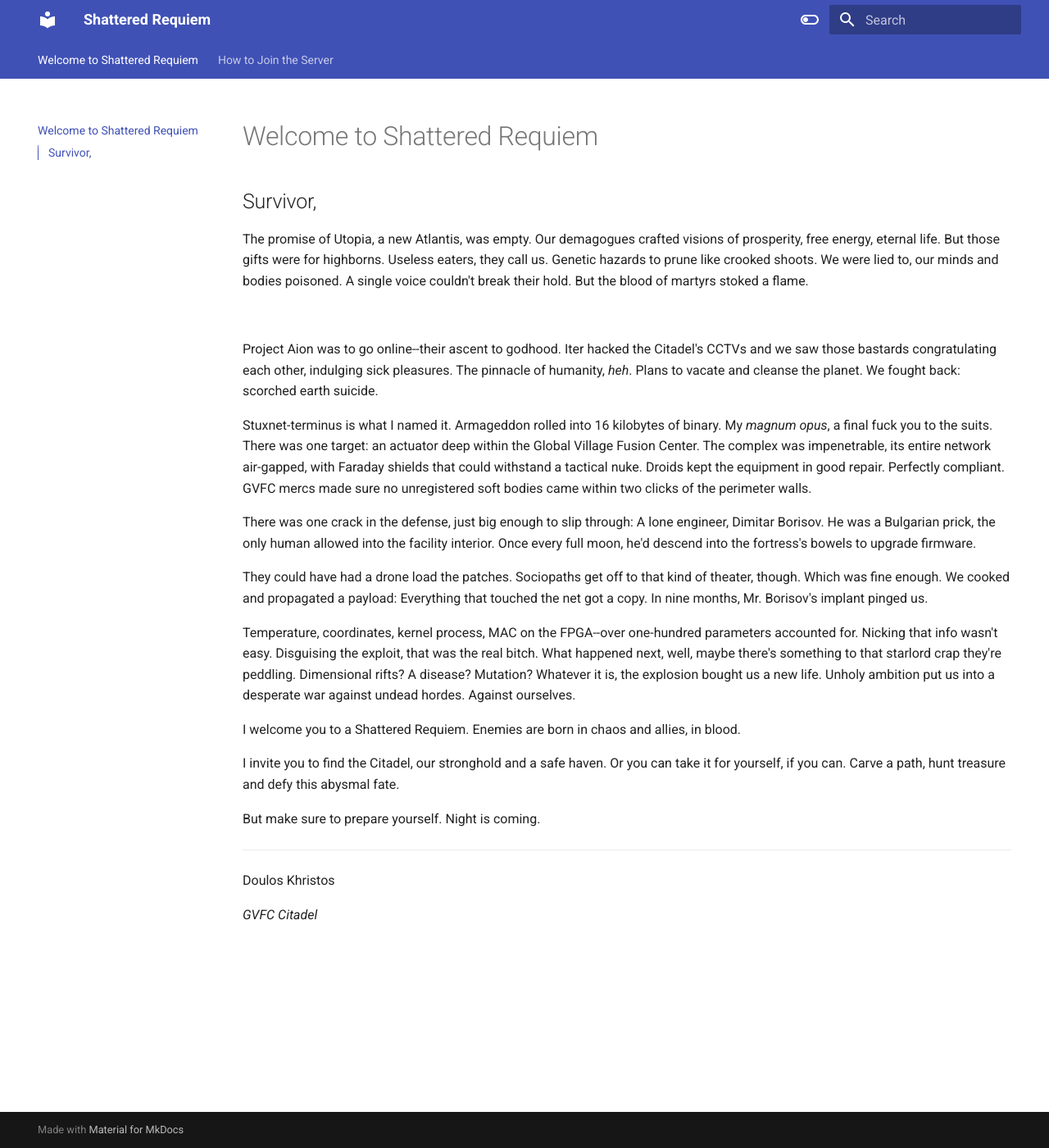
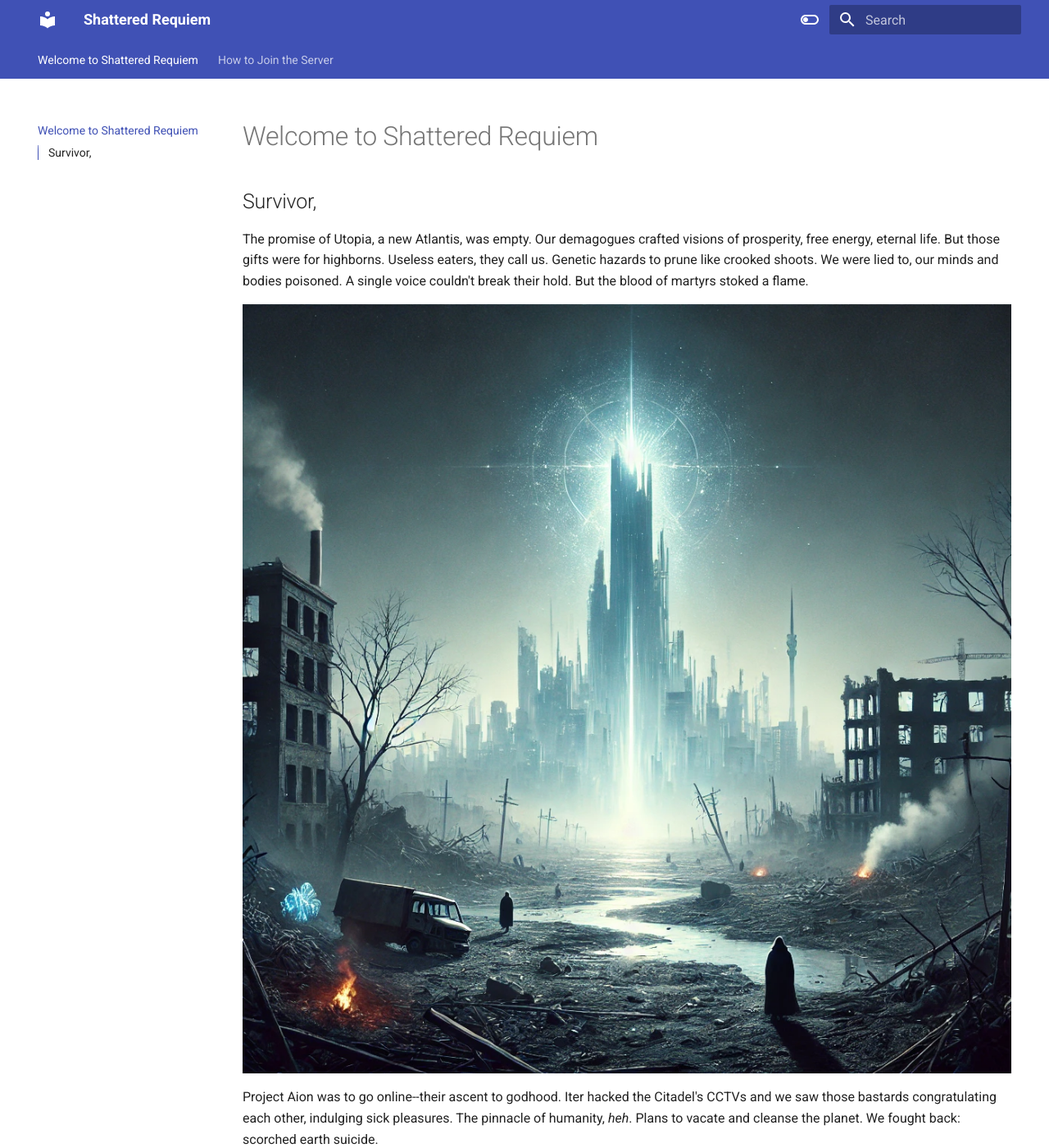
Before and after one commit to Ryan-Spooner/Shattered-Requiem, an MkDocs documentation site: the page built from docs/index.md, in a window 1280 px wide and 1400 px high. Shown: the whole window at 82% size. Built offline with MkDocs 1.6.1 and Material for MkDocs 9.7.7, drawn with Linux system fonts in a browser that asks for light colours.

Commit message:
Trying to add images

```diff
--- a/docs/index.md
+++ b/docs/index.md
@@ -4,7 +4,7 @@
 
 The promise of Utopia, a new Atlantis, was empty. Our demagogues crafted visions of prosperity, free energy, eternal life. But those gifts were for highborns. Useless eaters, they call us. Genetic hazards to prune like crooked shoots. We were lied to, our minds and bodies poisoned. A single voice couldn't break their hold. But the blood of martyrs stoked a flame.
 
-![](../images/p1.webp)
+![](assets/images/p1.webp){ align=left }
 
 Project Aion was to go online--their ascent to godhood. Iter hacked the Citadel's CCTVs and we saw those bastards congratulating each other, indulging sick pleasures. The pinnacle of humanity, *heh*. Plans to vacate and cleanse the planet. We fought back: scorched earth suicide.
 
--- a/mkdocs.yml
+++ b/mkdocs.yml
@@ -31,6 +31,7 @@ theme:
 
 plugins:
   - search
+  - glightbox
 
 markdown_extensions:
   - pymdownx.highlight:
@@ -45,6 +46,7 @@ markdown_extensions:
   - pymdownx.superfences
   - pymdownx.mark
   - attr_list
+  - md_in_html
   - pymdownx.emoji:
       emoji_index: !!python/name:materialx.emoji.twemoji
       emoji_generator: !!python/name:materialx.emoji.to_svg
```
Also changed, not shown: docs/assets/images/p1.webp (renamed from images/p1.webp), docs/assets/images/p2.webp (renamed from images/p2.webp), docs/assets/images/p3.webp (renamed from images/p3.webp), docs/assets/images/p4.webp (renamed from images/p4.webp), docs/assets/images/p5.webp (renamed from images/p5.webp), docs/assets/images/p6.webp (renamed from images/p6.webp), docs/assets/images/p7.webp (renamed from images/p7.webp).
